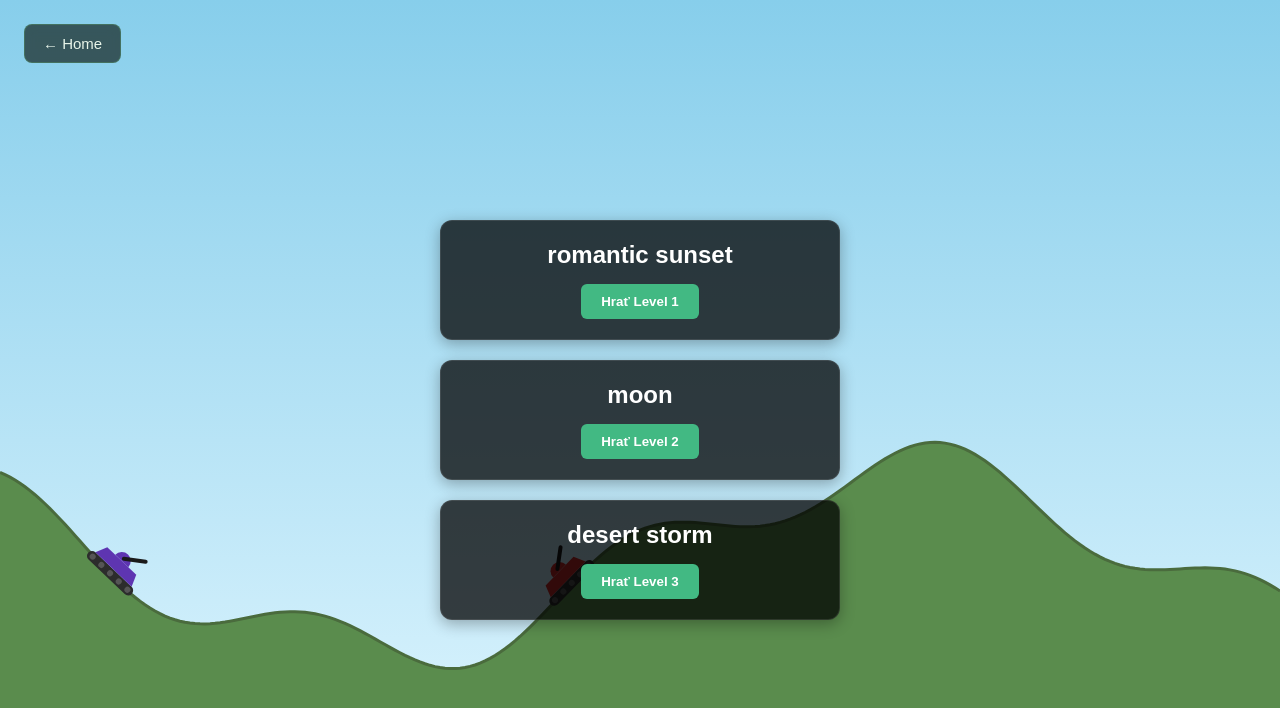
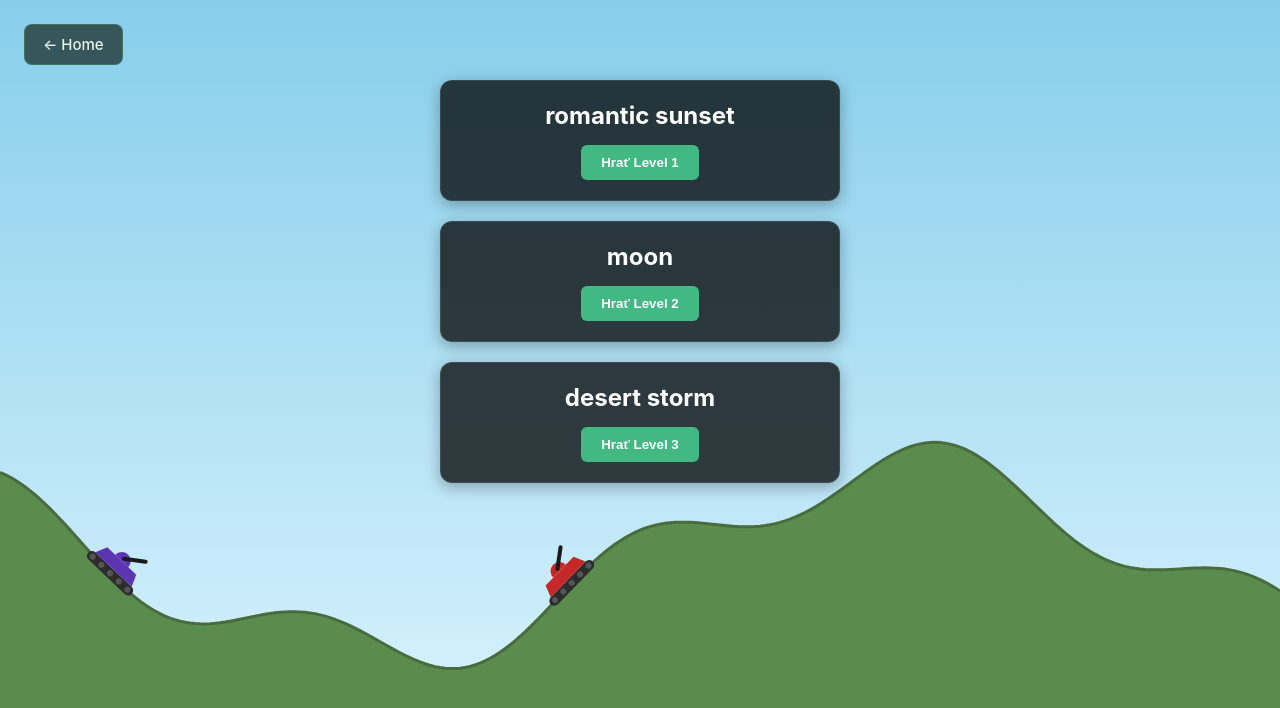
Before and after one commit to hoffmennn/tanks-game, a Vue app: page /levels in a window 1280 px wide. Shown: the top 708 px of the page. Built offline with nearby package versions, Linux system fonts and the light colour scheme.

Commit message:
uz sa da scrollovat, zarovnanie este opravim

```diff
--- a/src/styles/main.css
+++ b/src/styles/main.css
@@ -13,7 +13,13 @@ body {
 .app-content {
   position: relative;
   z-index: 10;
-  min-height: 100vh;
+
+  height: 100vh;
+  overflow-y: auto;
+  overflow-x: hidden;
+
+  display: flex;
+  flex-direction: column;
 }
 
 h1 {
--- a/src/views/Landing.vue
+++ b/src/views/Landing.vue
@@ -34,7 +34,7 @@ function startQuickPlay() {
 <style scoped>
 .landing {
   height: 100vh;
-  overflow: hidden;
+  overflow-y: auto;
 }
 
 .content {
@@ -44,7 +44,6 @@ function startQuickPlay() {
   height: 100%;
   display: flex;
   flex-direction: column;
-  justify-content: center;
   align-items: center;
 
   text-align: center;
--- a/src/views/Levels.vue
+++ b/src/views/Levels.vue
@@ -25,10 +25,8 @@
   display: flex;
   flex-direction: column;
   align-items: center;
-  justify-content: center;
-  min-height: 100vh;
-  padding: 20px;
-  font-family: sans-serif;
+
+  padding: 80px 20px 40px; /* miesto pre HomeButton */
 }
 
 /* Zoradenie kariet pod seba */
```
